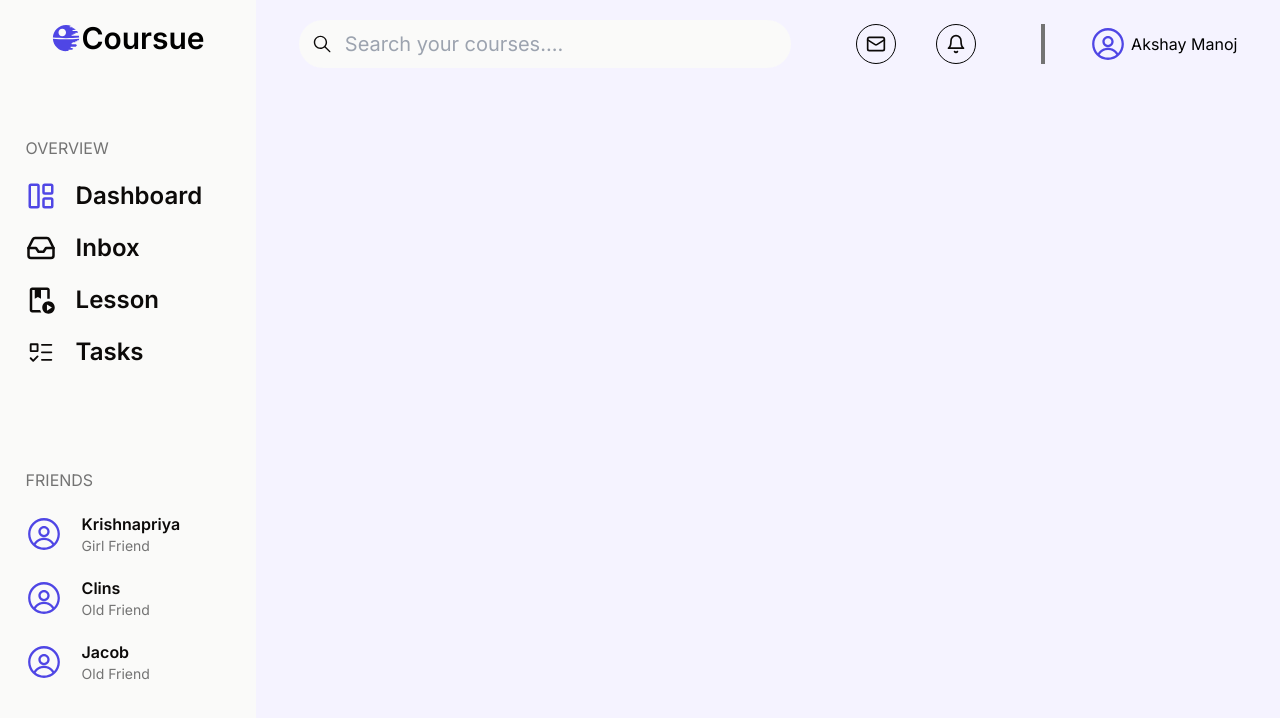
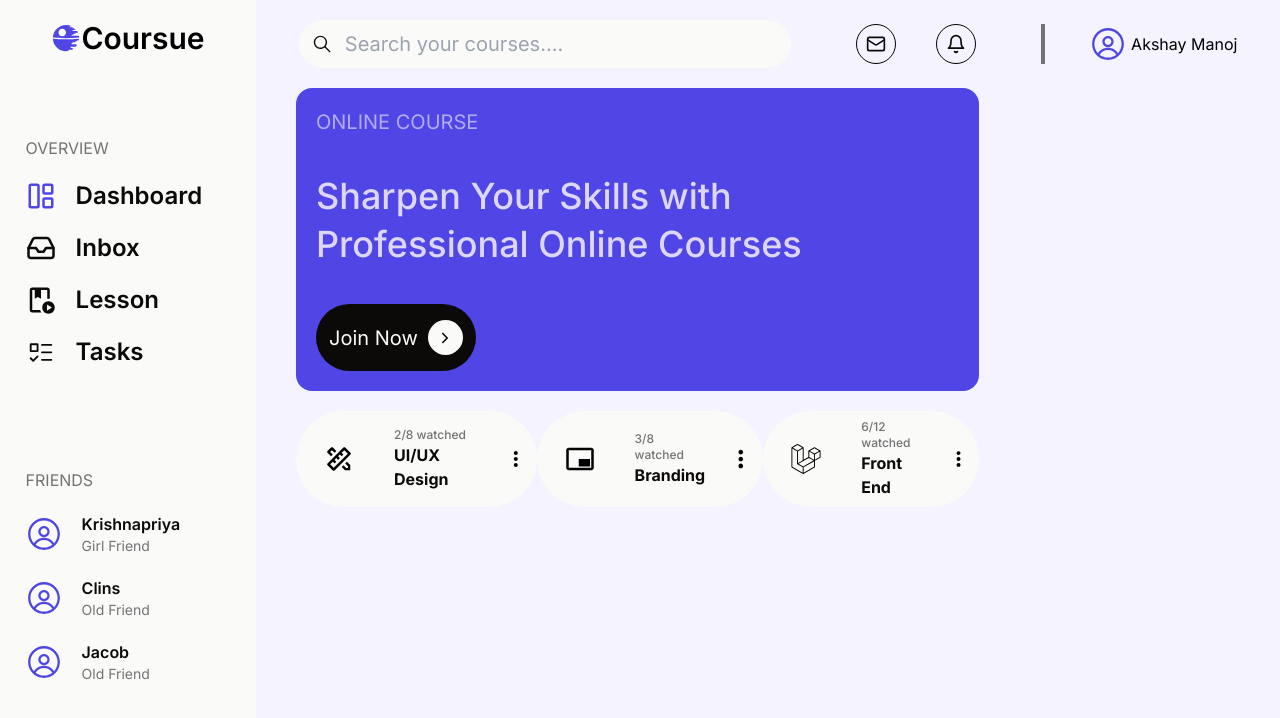
Before and after one commit to Stark-Akshay/dashboard1-dev, a Next.js app: page / in a window 1280 px wide. Shown: the top 718 px of the page. Built offline with nearby package versions, Linux system fonts and the light colour scheme.

Commit message:
second section half done

```diff
--- /dev/null
+++ b/app/components/Banner.jsx
@@ -0,0 +1,20 @@
+import React from 'react'
+import CallToAction from './CallToAction'
+
+const Banner = () => {
+  return (
+    <div className='bg-secondary w-2/3 h-auto px-5 mx-10 rounded-2xl flex flex-col justify-between '>
+        <p className='text-primary text-xl opacity-70 py-5'>ONLINE COURSE</p>
+        <div className='font-medium py-5 space-y-2'>
+            <p className='text-primary text-4xl'>Sharpen Your Skills with</p>
+            <p className='text-primary text-4xl'>Professional Online Courses</p>
+        </div>
+        <div className='py-5'>
+        <CallToAction />
+        </div>
+
+    </div>
+  )
+}
+
+export default Banner
--- /dev/null
+++ b/app/components/CallToAction.jsx
@@ -0,0 +1,16 @@
+import React from 'react'
+import { IoIosArrowForward } from "react-icons/io";
+
+
+const CallToAction = () => {
+  return (
+    <div className='bg-accent w-40 h-auto py-4 px-2 rounded-full flex flex-row justify-around items-center'>
+        <p className='text-whitish text-xl'>Join Now</p>
+        <div className='bg-whitish rounded-full flex justify-center items-center w-[35px] h-[35px]'>
+            <IoIosArrowForward />
+        </div>
+    </div>
+  )
+}
+
+export default CallToAction
--- /dev/null
+++ b/app/components/Card.jsx
@@ -0,0 +1,22 @@
+import React from 'react'
+import { IoMdMore } from "react-icons/io";
+
+const Card = ({Icon, Title, Description,color}) => {
+  return (
+    <div className='bg-whitish flex flex-row rounded-full p-2 space-x-5 items-center '>
+        <div className={`flex justify-center items-center text-3xl bg-[${color}] p-5 rounded-full`}>
+            {Icon}
+        </div>
+
+        <div className='flex flex-col justify-around items-start'>
+            <p className='text-grayish text-xs font-medium'>{Title}</p>
+            <p className='text-accent text-md font-bold'>{Description}</p>
+        </div>
+
+        {/* more icon */}
+        <IoMdMore className='text-3xl'/>
+    </div>
+  )
+}
+
+export default Card
--- /dev/null
+++ b/app/components/Cards.jsx
@@ -0,0 +1,18 @@
+import React from 'react'
+import Card from './Card'
+import { RiPencilRuler2Line } from "react-icons/ri";
+import { MdOutlineBrandingWatermark } from "react-icons/md";
+import { FaLaravel } from "react-icons/fa";
+
+
+const Cards = () => {
+  return (
+    <div className='w-2/3 h-auto px- mx-10 my-5 flex flex-row justify-around'>
+        <Card Icon={<RiPencilRuler2Line />} Title="2/8 watched" Description="UI/UX Design"/>
+        <Card Icon={<MdOutlineBrandingWatermark />} Title="3/8 watched" Description="Branding"/>
+        <Card Icon={<FaLaravel />} Title="6/12 watched" Description="Front End"/>
+    </div>
+  )
+}
+
+export default Cards
--- a/app/page.js
+++ b/app/page.js
@@ -1,6 +1,8 @@
 import Image from 'next/image'
 import SideBar from './components/SideBar'
 import Navbar from './components/Navbar'
+import Banner from './components/Banner'
+import Cards from './components/Cards'
 
 export default function Home() {
   return (
@@ -11,10 +13,16 @@ export default function Home() {
         <section className='flex flex-col w-full'>
           <Navbar />
 
-          <section className='flex flex-row w-full h-full'>
-            <div id='course details'>
+          <section className='flex flex-col w-full h-full '>
 
-            </div>
+              {/* Banner */}
+                <Banner />
+              {/* Cards */}
+                <Cards />
+              {/* Carousel */}
+
+              {/* Lesson  */}
+
 
             <div id='statistic'>
 
```
